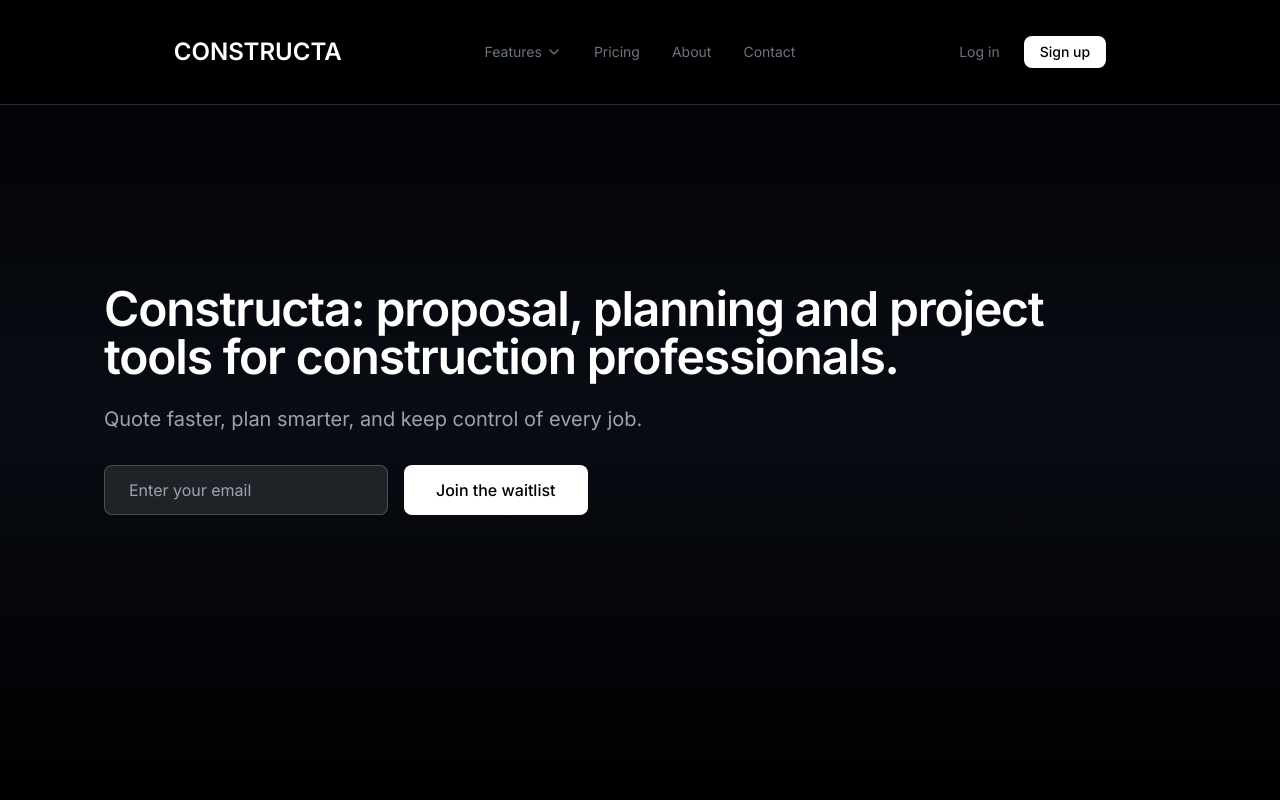
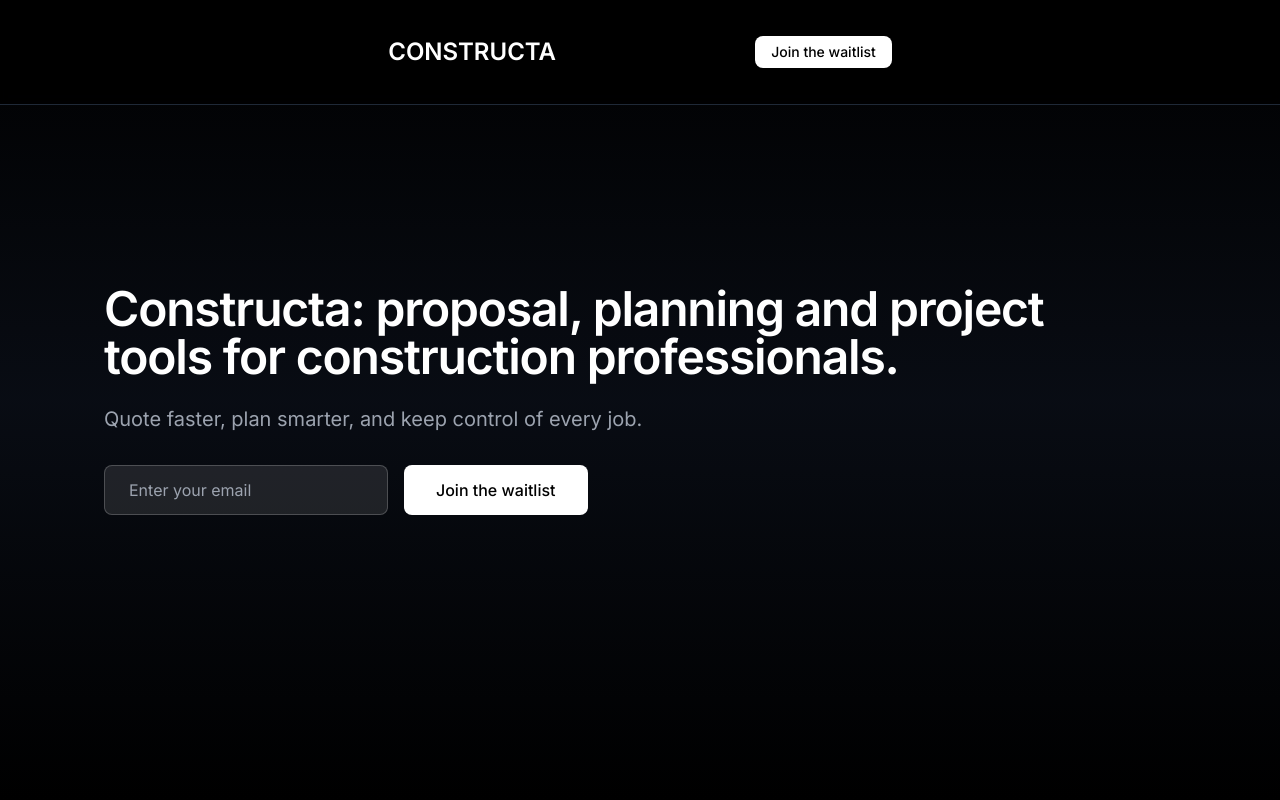
Before and after one commit to constructa-co/constructa-landing, a Next.js app: page / in a window 1280 px wide. Shown: the top 800 px of the page. Built offline with nearby package versions, Linux system fonts and the light colour scheme.

Commit message:
Simplify header and footer components to match landing page design

```diff
--- a/src/components/Header.tsx
+++ b/src/components/Header.tsx
@@ -1,15 +1,8 @@
 'use client';
 
 import { useState } from 'react';
-import { usePathname } from 'next/navigation';
-import FeatureDropdown from './FeatureDropdown';
 
 const Header = () => {
-  const [isMenuOpen, setIsMenuOpen] = useState(false);
-  const pathname = usePathname();
-  const isLandingPage = pathname === '/landing';
-
-  if (isLandingPage) {
   return (
     <header className="fixed top-0 left-0 right-0 z-50 bg-black/80 backdrop-blur-sm border-b border-gray-800">
       <div className="max-w-7xl mx-auto px-4 sm:px-6 lg:px-8">
@@ -31,7 +24,7 @@ const Header = () => {
               onClick={(e) => {
                 e.preventDefault();
                 const form = document.getElementById('waitlist-form');
-                  const headerOffset = 300; // Increased from 100 to 300 to reduce scroll distance
+                const headerOffset = 300;
                 if (form) {
                   const elementPosition = form.getBoundingClientRect().top;
                   const offsetPosition = elementPosition + window.pageYOffset - headerOffset;
@@ -50,81 +43,6 @@ const Header = () => {
       </div>
     </header>
   );
-  }
-
-  return (
-    <header className="fixed top-0 left-0 right-0 z-50 bg-black/80 backdrop-blur-sm border-b border-gray-800">
-      <div className="max-w-7xl mx-auto px-4 sm:px-6 lg:px-8">
-        <div className="h-16 grid grid-cols-3 items-center">
-          {/* Left column - Logo */}
-          <div className="flex items-center">
-            <a href="/" className="text-2xl font-semibold text-white hover:opacity-90 transition-opacity">
-              CONSTRUCTA
-            </a>
-          </div>
-
-          {/* Center column - Navigation (Desktop) */}
-          <nav className="hidden md:flex justify-center">
-            <div className="flex items-center space-x-8 text-sm">
-              <FeatureDropdown />
-              <a href="#pricing" className="text-sm text-gray-500 hover:text-gray-300 transition-colors duration-200">Pricing</a>
-              <a href="#about" className="text-sm text-gray-500 hover:text-gray-300 transition-colors duration-200">About</a>
-              <a href="#contact" className="text-sm text-gray-500 hover:text-gray-300 transition-colors duration-200">Contact</a>
-            </div>
-          </nav>
-
-          {/* Right column - Auth buttons and mobile menu */}
-          <div className="flex items-center justify-end space-x-6">
-            {/* Desktop auth buttons */}
-            <div className="hidden md:flex items-center space-x-6">
-              <a href="#login" className="text-sm text-gray-500 hover:text-gray-300 transition-colors duration-200">
-                Log in
-              </a>
-              <a href="#signup" className="px-4 py-1.5 bg-white text-black text-sm font-medium rounded-lg hover:bg-gray-100 active:bg-gray-200 transition-colors duration-200">
-                Sign up
-              </a>
-            </div>
-
-            {/* Mobile menu button */}
-            <button
-              onClick={() => setIsMenuOpen(!isMenuOpen)}
-              className="md:hidden inline-flex items-center justify-center p-2 rounded-md text-gray-400 hover:text-white hover:bg-gray-700 focus:outline-none"
-            >
-              <span className="sr-only">Open main menu</span>
-              <svg
-                className="h-6 w-6"
-                xmlns="http://www.w3.org/2000/svg"
-                fill="none"
-                viewBox="0 0 24 24"
-                stroke="currentColor"
-              >
-                <path
-                  strokeLinecap="round"
-                  strokeLinejoin="round"
-                  strokeWidth={2}
-                  d={isMenuOpen ? "M6 18L18 6M6 6l12 12" : "M4 6h16M4 12h16M4 18h16"}
-                />
-              </svg>
-            </button>
-          </div>
-        </div>
-
-        {/* Mobile menu */}
-        <div className={`md:hidden ${isMenuOpen ? 'block' : 'hidden'}`}>
-          <div className="px-2 pt-2 pb-3 space-y-1 sm:px-3">
-            <a href="#features" className="block px-3 py-2 text-sm text-gray-300 hover:text-white">Features</a>
-            <a href="#pricing" className="block px-3 py-2 text-sm text-gray-300 hover:text-white">Pricing</a>
-            <a href="#about" className="block px-3 py-2 text-sm text-gray-300 hover:text-white">About</a>
-            <a href="#contact" className="block px-3 py-2 text-sm text-gray-300 hover:text-white">Contact</a>
-            <div className="pt-4 space-y-2">
-              <a href="#login" className="block px-3 py-2 text-sm text-gray-300 hover:text-white">Log in</a>
-              <a href="#signup" className="block px-3 py-2 text-sm bg-white text-black rounded-md hover:bg-gray-100">Sign up</a>
-            </div>
-          </div>
-        </div>
-      </div>
-    </header>
-  );
 };
 
 export default Header;
```
Also changed, not shown: src/components/Footer.tsx (line endings or trailing spaces). Lines whose indentation alone changed are shown as unchanged.
